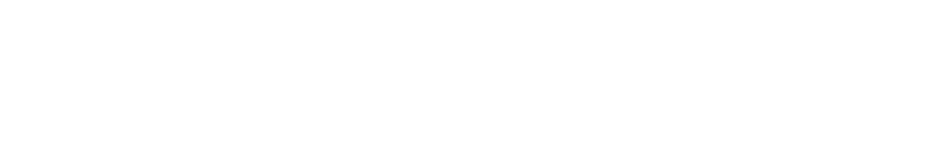
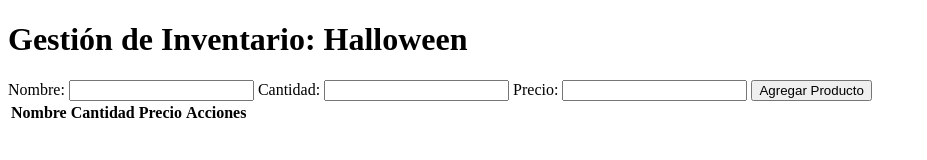
Before and after one commit to IgnacioCG28/ejemplo-inventario-JS, a plain HTML site: page index.html in a window 1280 px wide. Shown: the whole page, without its empty margins (0-927 px from the left). Drawn offline with Linux system fonts and the light colour scheme.

Commit message:
Más cositas

```diff
--- a/index.html
+++ b/index.html
@@ -1,5 +1,5 @@
 <!DOCTYPE html>
-<html lang="en">
+<html lang="es">
 <head>
     <meta charset="UTF-8">
     <meta name="viewport" content="width=device-width, initial-scale=1.0">
@@ -7,7 +7,29 @@
     <link rel="stylesheet" href="/Styles/Index.css">
 </head>
 <body>
+    <h1>Gestión de Inventario: Halloween</h1>
 
+    <form id="inventory-tab-form" class="inventory-style-form">
+
+        <label for="product-name">Nombre: </label>
+        <input type="text" id="product-name" required>
+        <label for="product-qty">Cantidad: </label>
+        <input type="number" id="product-qty" required>
+        <label for="product-price">Precio: </label>
+        <input type="number" step="0.01" id="product-price" required>
+        <button type="submit">Agregar Producto</button>
+    </form>
+
+    <table id="invetory-table" class="invetory-table-style">
+        <tr>
+            <th>Nombre</th>
+            <th>Cantidad</th>
+            <th>Precio</th>
+            <th>Acciones</th>
+        </tr>
+
+
+    </table>
     <script src="/Scripts/index.js"></script>
 </body>
 </html>
```
Also changed, not shown: Scripts/listproductos.js (added), Scripts/product.js (added), 1 other file.
